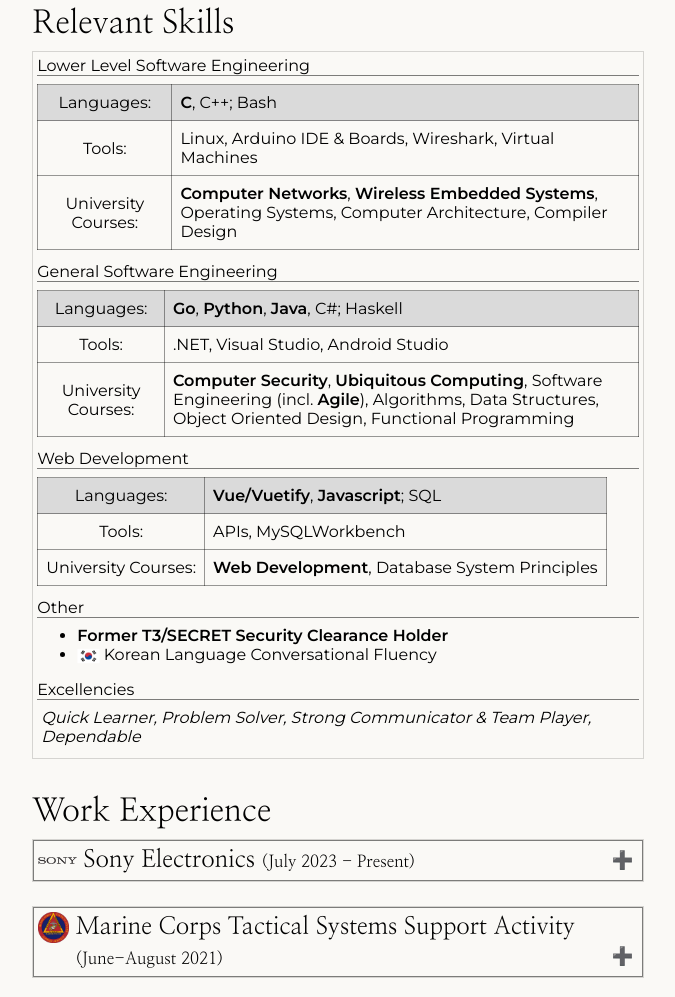
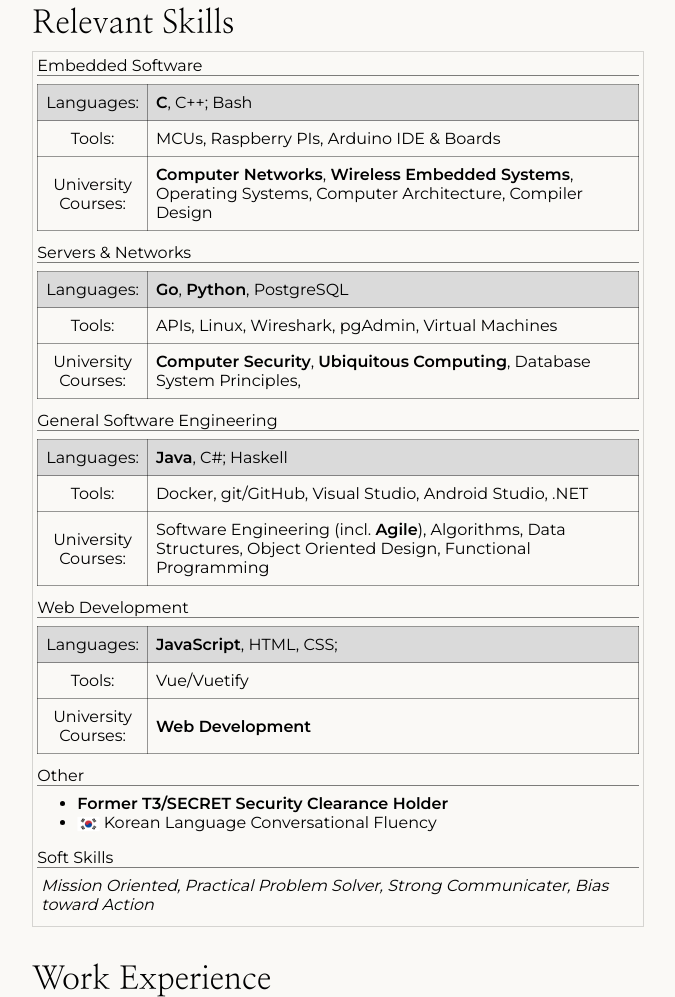
Before and after one commit to Jackson-Wheeler/Jackson-Wheeler.github.io, a plain HTML site: page index.html in a window 1280 px wide. Shown: the part 1180-2177 px from the top of the page, without its empty margins (302-977 px from the left). Drawn offline with nearby package versions, Linux system fonts and the light colour scheme.

Commit message:
updates to overall page

```diff
--- a/css/style.css
+++ b/css/style.css
@@ -465,6 +465,9 @@
     border-collapse: collapse;
     margin-top: 0.5em;
 }
+.skillTable td {
+    width: 100%;
+}
 .skillTable th, .skillTable td {
     border: var(--box-border-lv2);
     padding: 0.5em;
--- a/index.html
+++ b/index.html
@@ -77,7 +77,7 @@
 
             </picture>
             <h1>Jackson Wheeler</h1>
-            <p>Software Engineer (Embedded, Networks, and Web)</p>
+            <p>Software Engineer (Embedded, Networks, Servers, and Web)</p>
             <p>B.S. Computer Science Student @ UC San Diego</p>
         </article>
     </header>
@@ -90,11 +90,11 @@
             <section class="contentBorder">
                 <div class="contentBorder">
                     <p>
-                        Technically advanced Software Engineer with a deep understanding and practical experience in <strong>Embedded Software</strong>, <strong>Computer Networks</strong>, <strong>Web Development</strong>, and <strong>general Software Engineering</strong>.
+                        Passionate and driven software engineer with a deep understanding and practical experience in backend, frontend, embedded, networks, and all around software engineering.
                     </p>
                     <br>
                     <p>
-                        Seeking internship opportunities where my technical & personal skills can collide to deliver solutions and solve problems.
+                        Determined to collide his technical & personal skills in order to deliver solutions that matter.
                     </p>
                 </div>
             </section>
@@ -133,7 +133,7 @@
             <div id="skillsBox" class="contentBorder">
 
                 <section id="lowLvlEngSkills" class="skillSection">
-                    <h3>Lower Level Software Engineering</h3>
+                    <h3>Embedded Software</h3>
                     <table class="skillTable">
                         <tbody>
                             <tr>
@@ -142,7 +142,7 @@
                             </tr>
                             <tr>
                                 <th>Tools:</th>
-                                <td>Linux, Arduino IDE & Boards, Wireshark, Virtual Machines</td>
+                                <td>MCUs, Raspberry PIs, Arduino IDE & Boards</td>
                             </tr>
                             <tr>
                                 <th>University Courses:</th>
@@ -152,21 +152,41 @@
                     </table>
                 </section>
 
+                <section id="ServerSkills" class="skillSection">
+                    <h3>Servers & Networks</h3>
+                    <table class="skillTable">
+                        <tbody>
+                            <tr>
+                                <th>Languages:</th>
+                                <td><strong>Go</strong>, <strong>Python</strong>, PostgreSQL
+                            </tr>
+                            <tr>
+                                <th>Tools:</th>
+                                <td>APIs, Linux, Wireshark, pgAdmin, Virtual Machines</td>
+                            </tr>
+                            <tr>
+                                <th>University Courses:</th>
+                                <td><strong>Computer Security</strong>, <strong>Ubiquitous Computing</strong>, Database System Principles, </td>
+                            </tr>
+                        </tbody>
+                    </table>
+                </section>
+
                 <section id="GenSoftEngSkills" class="skillSection">
                     <h3>General Software Engineering</h3>
                     <table class="skillTable">
                         <tbody>
                             <tr>
                                 <th>Languages:</th>
-                                <td><strong>Go</strong>, <strong>Python</strong>, <strong>Java</strong>, C#; Haskell</td>
+                                <td><strong>Java</strong>, C#; Haskell</td>
                             </tr>
                             <tr>
                                 <th>Tools:</th>
-                                <td>.NET, Visual Studio, Android Studio</td>
+                                <td>Docker, git/GitHub, Visual Studio, Android Studio, .NET</td>
                             </tr>
                             <tr>
                                 <th>University Courses:</th>
-                                <td><strong>Computer Security</strong>, <strong>Ubiquitous Computing</strong>, Software Engineering (incl. <strong>Agile</strong>), Algorithms, Data Structures, Object Oriented Design, Functional Programming</td>
+                                <td>Software Engineering (incl. <strong>Agile</strong>), Algorithms, Data Structures, Object Oriented Design, Functional Programming</td>
                             </tr>
                         </tbody>
                     </table>
@@ -178,15 +198,15 @@
                         <tbody>
                             <tr>
                                 <th>Languages:</th>
-                                <td><strong>Vue/Vuetify</strong>, <strong>Javascript</strong>; SQL</td>
+                                <td><strong>JavaScript</strong>, HTML, CSS;</td>
                             </tr>
                             <tr>
                                 <th>Tools:</th>
-                                <td>APIs, MySQLWorkbench</td>
+                                <td>Vue/Vuetify</td>
                             </tr>
                             <tr>
                                 <th>University Courses:</th>
-                                <td><strong>Web Development</strong>, Database System Principles</td>
+                                <td><strong>Web Development</strong></td>
                             </tr>
                         </tbody>
                     </table>
@@ -206,8 +226,8 @@
                 </section>
 
                 <section id="excellencySkills" class="skillSection">
-                    <h3>Excellencies</h3>
-                    <p>Quick Learner, Problem Solver, Strong Communicator & Team Player, Dependable</p>
+                    <h3>Soft Skills</h3>
+                    <p>Mission Oriented, Practical Problem Solver, Strong Communicater, Bias toward Action</p>
                 </section>
 
             </div>
```
